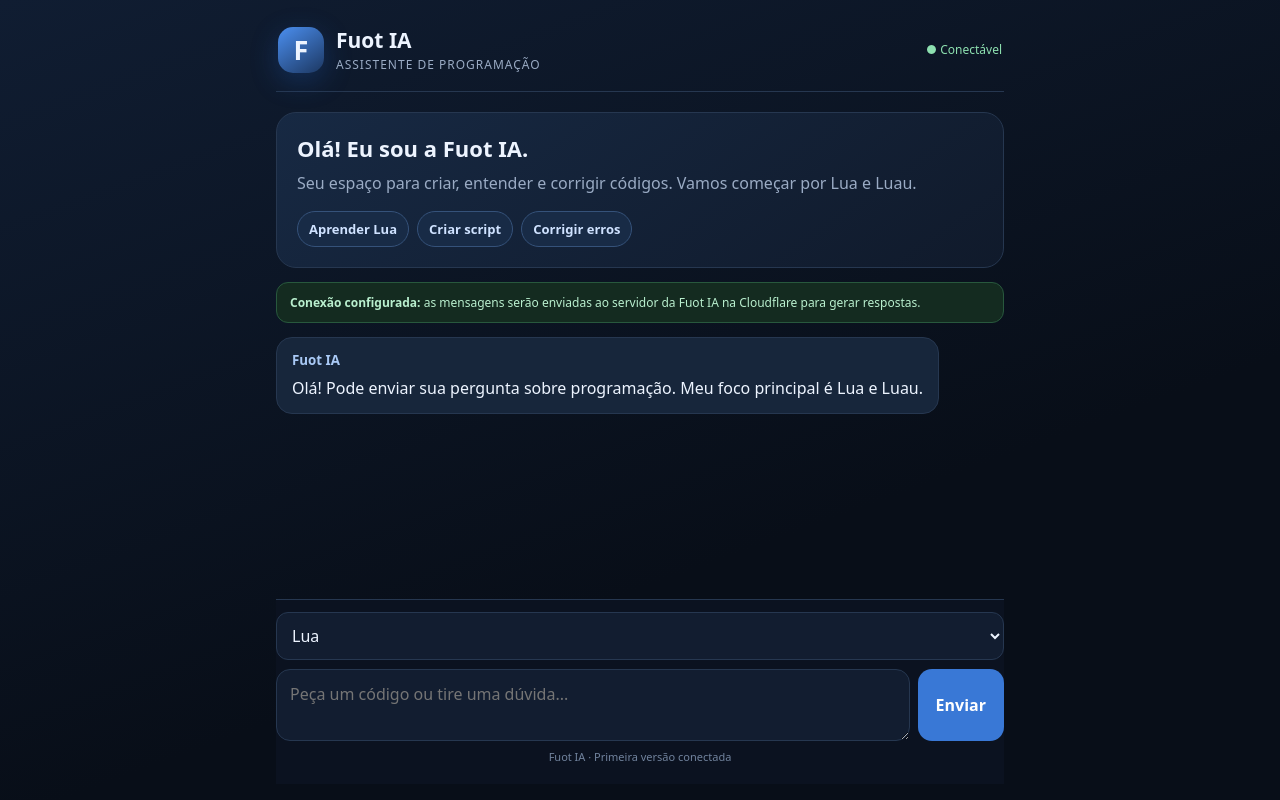
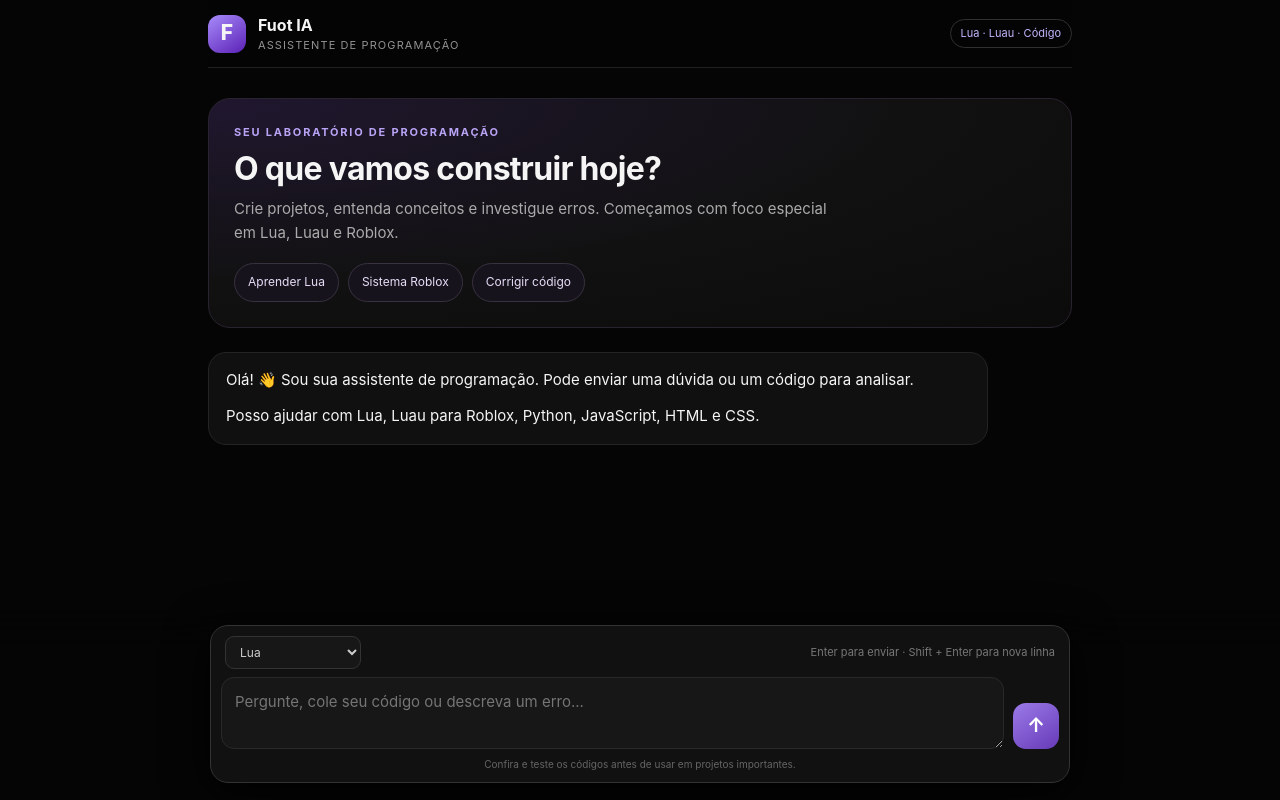
Before and after one commit to enzoneymar68-ux/fuot-ia, a plain HTML site: page index.html in a window 1280 px wide. Drawn offline with nearby package versions, Linux system fonts and the light colour scheme.

Commit message:
Update index.html

```diff
--- a/index.html
+++ b/index.html
@@ -1,112 +1,71 @@
 <!doctype html>
-<html lang="pt-BR">
-<head>
-<meta charset="utf-8">
-<meta name="viewport" content="width=device-width, initial-scale=1">
-<meta name="theme-color" content="#101827">
-<title>Fuot IA</title>
+<html lang="pt-BR"><head>
+<meta charset="utf-8"><meta name="viewport" content="width=device-width,initial-scale=1">
+<meta name="theme-color" content="#050505"><meta name="description" content="Fuot IA — assistente de programação com foco em Lua, Luau e Roblox.">
+<title>Fuot IA — Programação</title>
 <style>
-:root{color-scheme:dark;--bg:#0b1220;--panel:#121d30;--line:#263750;--blue:#3978d6;--text:#edf4ff;--muted:#9aabc4}
-*{box-sizing:border-box}body{margin:0;background:linear-gradient(160deg,#101d32,#080e18 65%);font:16px system-ui,-apple-system,Segoe UI,sans-serif;color:var(--text);min-height:100vh}
-.app{max-width:760px;margin:auto;min-height:100vh;display:flex;flex-direction:column;padding:16px}
-header{display:flex;align-items:center;gap:12px;padding:10px 2px 18px;border-bottom:1px solid var(--line)}
-.logo{width:46px;height:46px;border-radius:15px;background:linear-gradient(145deg,#4b8ff0,#1c3761);display:grid;place-items:center;font-size:27px;font-weight:800;box-shadow:0 8px 28px #1e5bb455}
-h1{font-size:21px;margin:0}header p{margin:2px 0 0;color:var(--muted);font-size:12px;letter-spacing:1px}
-.status{margin-left:auto;color:#8de0b0;font-size:12px}
-main{flex:1;padding:20px 0;display:flex;flex-direction:column;gap:14px}
-.welcome{padding:20px;border:1px solid var(--line);border-radius:20px;background:linear-gradient(145deg,#172943,#101a2b)}
-.welcome h2{margin:0 0 8px;font-size:22px}.welcome p{margin:0;color:var(--muted);line-height:1.5}
-.chips{display:flex;flex-wrap:wrap;gap:8px;margin-top:16px}.chip{border:1px solid #35527a;background:#182b46;color:#cfe2ff;padding:8px 11px;border-radius:999px;font-size:13px}
-.notice{border:1px solid #28583d;background:#142b20;color:#b9efce;border-radius:12px;padding:11px 13px;font-size:12px;line-height:1.45}
-#messages{display:flex;flex-direction:column;gap:12px}.msg{max-width:92%;padding:13px 15px;border-radius:16px;white-space:pre-wrap;line-height:1.5;overflow-wrap:anywhere}.user{align-self:flex-end;background:#244c80}.bot{align-self:flex-start;background:#17263b;border:1px solid var(--line)}.bot small{display:block;color:#a9c9f5;margin-bottom:5px;font-weight:700}
-.composer{position:sticky;bottom:0;background:#0b1220;padding:12px 0 max(12px,env(safe-area-inset-bottom));border-top:1px solid var(--line)}
-select,textarea,button{font:inherit}select{width:100%;padding:11px;border-radius:12px;border:1px solid var(--line);background:#121d30;color:var(--text);margin-bottom:9px}
-.entry{display:flex;gap:8px}textarea{flex:1;min-height:50px;max-height:130px;resize:vertical;padding:13px;border-radius:14px;border:1px solid var(--line);background:#121d30;color:var(--text)}button{border:0;border-radius:14px;background:var(--blue);color:white;padding:0 18px;font-weight:700}button:disabled,textarea:disabled{opacity:.6}
-.foot{text-align:center;color:#71839d;font-size:11px;padding:8px}
-</style>
-</head>
-<body>
-<div class="app">
-<header><div class="logo">F</div><div><h1>Fuot IA</h1><p>ASSISTENTE DE PROGRAMAÇÃO</p></div><div class="status">● Conectável</div></header>
-<main>
-<section class="welcome"><h2>Olá! Eu sou a Fuot IA.</h2><p>Seu espaço para criar, entender e corrigir códigos. Vamos começar por Lua e Luau.</p><div class="chips"><button class="chip" onclick="quick('Explique como funciona uma variável em Lua.')">Aprender Lua</button><button class="chip" onclick="quick('Crie um script Lua simples e explique cada linha.')">Criar script</button><button class="chip" onclick="quick('Como encontro e corrijo erros em um script Lua?')">Corrigir erros</button></div></section>
-<div class="notice"><b>Conexão configurada:</b> as mensagens serão enviadas ao servidor da Fuot IA na Cloudflare para gerar respostas.</div>
-<div id="messages"><div class="msg bot"><small>Fuot IA</small>Olá! Pode enviar sua pergunta sobre programação. Meu foco principal é Lua e Luau.</div></div>
-</main>
-<div class="composer">
-<select id="language" aria-label="Linguagem"><option>Lua</option><option>Luau (Roblox)</option><option>Python</option><option>JavaScript</option><option>Outra linguagem</option></select>
-<div class="entry"><textarea id="prompt" placeholder="Peça um código ou tire uma dúvida..." rows="2"></textarea><button id="sendButton" onclick="send()">Enviar</button></div>
-<div class="foot">Fuot IA · Primeira versão conectada</div>
-</div>
-</div>
+:root{color-scheme:dark;--bg:#050505;--line:#292929;--text:#f5f5f5;--muted:#929292;--accent:#8b5cf6}
+*{box-sizing:border-box}body{margin:0;background:#050505;color:var(--text);font:15px/1.55 Inter,system-ui,-apple-system,"Segoe UI",sans-serif;min-height:100vh}
+button,textarea,select{font:inherit}.app{max-width:900px;margin:auto;min-height:100vh;display:flex;flex-direction:column;padding:0 18px}
+header{height:68px;display:flex;align-items:center;gap:12px;border-bottom:1px solid #202020;position:sticky;top:0;background:rgba(5,5,5,.95);backdrop-filter:blur(14px);z-index:5}
+.logo{width:38px;height:38px;border-radius:12px;background:linear-gradient(145deg,#a78bfa,#5b21b6);display:grid;place-items:center;font-weight:850;font-size:21px}
+.brand h1{font-size:16px;margin:0;font-weight:750}.brand p{font-size:11px;color:var(--muted);margin:0;letter-spacing:1.1px}
+.header-pill{margin-left:auto;border:1px solid #303030;border-radius:999px;padding:5px 10px;color:#c4b5fd;font-size:11px}
+main{flex:1;padding:30px 0 150px}.welcome{border:1px solid #29232f;background:radial-gradient(ellipse at top left,#20172f,#111 58%,#0b0b0b);border-radius:22px;padding:25px;margin-bottom:24px}
+.eyebrow{font-size:11px;letter-spacing:1.8px;text-transform:uppercase;color:#b9a3f5;font-weight:700}.welcome h2{font-size:clamp(23px,5vw,32px);line-height:1.2;margin:9px 0;letter-spacing:-.7px}.welcome p{color:#aaa;margin:0;max-width:610px}
+.chips{display:flex;flex-wrap:wrap;gap:9px;margin-top:19px}.chip{border:1px solid #38313f;background:#17131d;color:#e6ddf7;padding:9px 13px;border-radius:999px;font-size:12px;cursor:pointer}.chip:hover{border-color:#8b5cf6}
+#messages{display:flex;flex-direction:column;gap:18px}.msg{max-width:min(100%,780px);padding:15px 17px;border-radius:18px;line-height:1.65;overflow-wrap:anywhere}.msg.user{align-self:flex-end;background:#28213a;border:1px solid #45345f;max-width:85%}.msg.bot{align-self:flex-start;background:#101010;border:1px solid #242424;width:100%}
+.msg p{margin:0 0 12px}.msg p:last-child{margin-bottom:0}.msg h1,.msg h2,.msg h3{line-height:1.3;margin:18px 0 9px}.msg h1{font-size:22px}.msg h2{font-size:19px}.msg h3{font-size:16px}
+.msg ul,.msg ol{padding-left:24px;margin:8px 0 14px}.msg li{margin:4px 0}.msg strong{color:#fff}.msg em{color:#d8c9ff}
+.msg blockquote{border-left:3px solid var(--accent);margin:12px 0;padding:5px 13px;color:#c5c5c5;background:#17131d}
+.msg code{font-family:ui-monospace,SFMono-Regular,Consolas,monospace;background:#24202b;color:#e4d7ff;padding:2px 5px;border-radius:5px;font-size:.9em}
+.code-wrap{margin:13px 0;border:1px solid #303030;border-radius:12px;overflow:hidden;background:#090909}.code-head{display:flex;align-items:center;justify-content:space-between;padding:7px 11px;background:#151515;color:#aaa;font-size:11px;border-bottom:1px solid #292929}
+.copy-code{border:1px solid #3a3a3a;background:#202020;color:#eee;border-radius:7px;padding:4px 9px;font-size:11px;cursor:pointer}
+.msg pre{margin:0;padding:15px;overflow-x:auto;white-space:pre;line-height:1.55}.msg pre code{background:none;padding:0;color:#e9e9e9;font-size:13px}
+.composer-shell{position:fixed;bottom:0;left:0;right:0;padding:15px 18px max(17px,env(safe-area-inset-bottom));background:linear-gradient(180deg,transparent,#050505 20%);z-index:4}
+.composer{max-width:860px;margin:auto;border:1px solid #333;background:#111;border-radius:18px;padding:10px;box-shadow:0 10px 45px #000}
+.toolbar{display:flex;align-items:center;justify-content:space-between;gap:10px;padding:0 4px 8px}
+select{background:#171717;color:#ccc;border:1px solid #333;border-radius:9px;padding:7px 10px;font-size:12px;max-width:190px}.hint{font-size:11px;color:#777}
+.entry{display:flex;align-items:flex-end;gap:9px}textarea{flex:1;min-height:48px;max-height:160px;resize:vertical;background:#171717;color:#f5f5f5;border:1px solid #292929;border-radius:13px;padding:13px;outline:none;line-height:1.45}textarea:focus{border-color:#7651ba}
+.send{width:46px;height:46px;border:0;border-radius:13px;background:linear-gradient(145deg,#9b7ae9,#673ab7);color:white;font-size:20px;font-weight:700;cursor:pointer}.send:disabled{opacity:.45}
+.footer{text-align:center;color:#656565;font-size:10px;margin-top:8px}.typing{color:#aaa;font-size:13px}
+@media(max-width:560px){.app{padding:0 12px}header{height:60px}.welcome{padding:20px;border-radius:18px}.msg{padding:13px 14px}.msg.user{max-width:94%}.composer-shell{padding-left:10px;padding-right:10px}.hint{display:none}}
+</style></head><body>
+<div class="app"><header><div class="logo">F</div><div class="brand"><h1>Fuot IA</h1><p>ASSISTENTE DE PROGRAMAÇÃO</p></div><div class="header-pill">Lua · Luau · Código</div></header>
+<main><section class="welcome"><div class="eyebrow">Seu laboratório de programação</div><h2>O que vamos construir hoje?</h2><p>Crie projetos, entenda conceitos e investigue erros. Começamos com foco especial em Lua, Luau e Roblox.</p>
+<div class="chips"><button class="chip" onclick="quick('Explique variáveis em Lua com exemplos práticos.')">Aprender Lua</button><button class="chip" onclick="quick('Crie um sistema de dinheiro com leaderstats para Roblox em Luau, explicando onde colocar cada script.')">Sistema Roblox</button><button class="chip" onclick="quick('Ajude a encontrar e corrigir um erro no meu código. Explique o que precisa para analisar.')">Corrigir código</button></div></section>
+<div id="messages" aria-live="polite"><div class="msg bot"><p>Olá! 👋 Sou sua assistente de programação. Pode enviar uma dúvida ou um código para analisar.</p><p>Posso ajudar com Lua, Luau para Roblox, Python, JavaScript, HTML e CSS.</p></div></div></main></div>
+<div class="composer-shell"><div class="composer"><div class="toolbar"><select id="language" aria-label="Linguagem"><option>Lua</option><option>Luau (Roblox)</option><option>Python</option><option>JavaScript</option><option>HTML e CSS</option><option>Outra linguagem</option></select><span class="hint">Enter para enviar · Shift + Enter para nova linha</span></div>
+<div class="entry"><textarea id="prompt" placeholder="Pergunte, cole seu código ou descreva um erro..." rows="2"></textarea><button class="send" id="sendButton" aria-label="Enviar mensagem" onclick="send()">↑</button></div><div class="footer">Confira e teste os códigos antes de usar em projetos importantes.</div></div></div>
+<script src="https://cdn.jsdelivr.net/npm/marked/marked.min.js"></script><script src="https://cdn.jsdelivr.net/npm/dompurify@3.2.6/dist/purify.min.js"></script>
 <script>
-const messages = document.getElementById('messages');
-const input = document.getElementById('prompt');
-const sendButton = document.getElementById('sendButton');
-
-const API_URL = 'https://fuot-ia-api.ericksouzaneri8.workers.dev';
-
-function quick(t) {
-  input.value = t;
-  input.focus();
+const messages=document.getElementById('messages'),input=document.getElementById('prompt'),sendButton=document.getElementById('sendButton');
+const API_URL='https://fuot-ia-api.ericksouzaneri8.workers.dev';const conversation=[];
+function quick(t){input.value=t;input.focus()}
+function renderAnswer(target,text){
+ if(window.marked&&window.DOMPurify){
+  target.innerHTML=DOMPurify.sanitize(marked.parse(text,{breaks:true,gfm:true}));
+  target.querySelectorAll('pre').forEach(pre=>{
+   const code=pre.querySelector('code');const language=(code?.className.match(/language-([\w+-]+)/)||[])[1]||'código';
+   const wrap=document.createElement('div');wrap.className='code-wrap';const bar=document.createElement('div');bar.className='code-head';
+   const label=document.createElement('span');label.textContent=language;const copy=document.createElement('button');copy.className='copy-code';copy.textContent='Copiar código';
+   copy.addEventListener('click',async()=>{try{await navigator.clipboard.writeText(code?code.textContent:pre.textContent);copy.textContent='Copiado!'}catch{copy.textContent='Selecione e copie'}});
+   bar.append(label,copy);pre.parentNode.insertBefore(wrap,pre);wrap.append(bar,pre);
+  });
+ }else{target.textContent=text}
 }
-
-async function send() {
-  const t = input.value.trim();
-  if (!t || sendButton.disabled) return;
-
-  const language = document.getElementById('language').value;
-
-  const u = document.createElement('div');
-  u.className = 'msg user';
-  u.textContent = t;
-  messages.appendChild(u);
-
-  const b = document.createElement('div');
-  b.className = 'msg bot';
-  const s = document.createElement('small');
-  s.textContent = 'Fuot IA';
-  b.appendChild(s);
-
-  const answer = document.createElement('div');
-  answer.textContent = 'Pensando...';
-  b.appendChild(answer);
-  messages.appendChild(b);
-
-  input.value = '';
-  input.disabled = true;
-  sendButton.disabled = true;
-
-  try {
-    const response = await fetch(API_URL, {
-      method: 'POST',
-      headers: { 'Content-Type': 'application/json' },
-      body: JSON.stringify({ prompt: t, language })
-    });
-
-    const data = await response.json();
-
-    if (!response.ok) {
-      throw new Error(data.error || 'Erro ao consultar a IA.');
-    }
-
-    answer.textContent = data.answer || 'Não recebi uma resposta.';
-  } catch (error) {
-    answer.textContent = 'Não consegui conectar à Fuot IA. Verifique sua conexão e tente novamente.';
-  } finally {
-    input.disabled = false;
-    sendButton.disabled = false;
-    input.focus();
-    messages.scrollIntoView({ behavior: 'smooth', block: 'end' });
-  }
+async function send(){
+ const text=input.value.trim();if(!text||sendButton.disabled)return;const language=document.getElementById('language').value;
+ const user=document.createElement('div');user.className='msg user';user.textContent=text;messages.appendChild(user);
+ const bot=document.createElement('div');bot.className='msg bot';const answer=document.createElement('div');answer.className='typing';answer.textContent='Analisando e preparando a resposta...';bot.appendChild(answer);messages.appendChild(bot);
+ input.value='';input.disabled=true;sendButton.disabled=true;
+ try{
+  const response=await fetch(API_URL,{method:'POST',headers:{'Content-Type':'application/json'},body:JSON.stringify({prompt:text,language,history:conversation.slice(-12)})});
+  const data=await response.json();if(!response.ok)throw new Error(data.error||'Erro ao consultar a IA.');
+  answer.className='answer';renderAnswer(answer,data.answer||'Não recebi uma resposta.');
+  conversation.push({role:'user',content:text},{role:'assistant',content:data.answer||''});
+ }catch(error){answer.className='answer';answer.textContent='Não consegui obter uma resposta agora. Tente novamente em instantes.'}
+ finally{input.disabled=false;sendButton.disabled=false;input.focus();window.scrollTo({top:document.body.scrollHeight,behavior:'smooth'})}
 }
-
-input.addEventListener('keydown', e => {
-  if (e.key === 'Enter' && !e.shiftKey) {
-    e.preventDefault();
-    send();
-  }
-});
-</script>
-</body>
-</html>
+input.addEventListener('keydown',e=>{if(e.key==='Enter'&&!e.shiftKey){e.preventDefault();send()}});
+</script></body></html>
```
